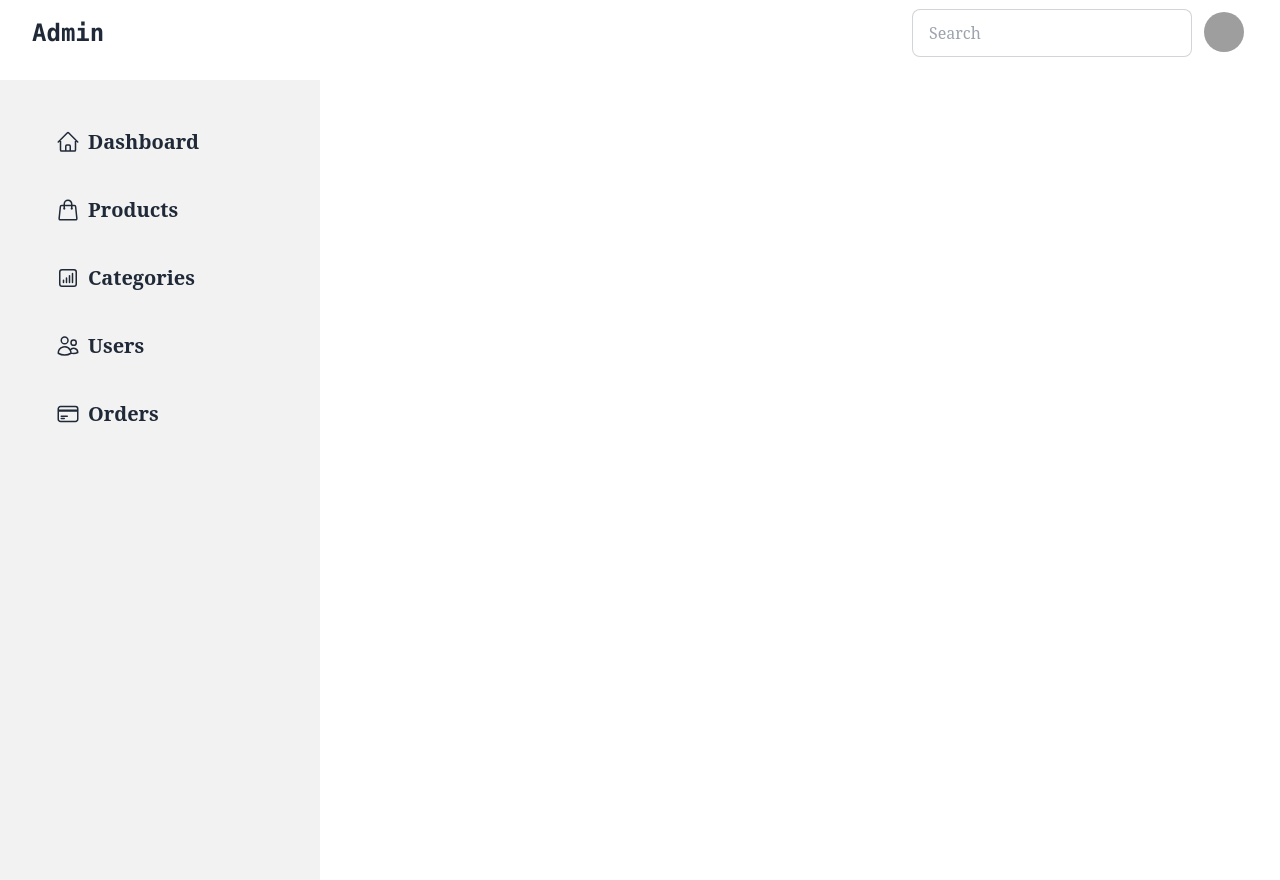
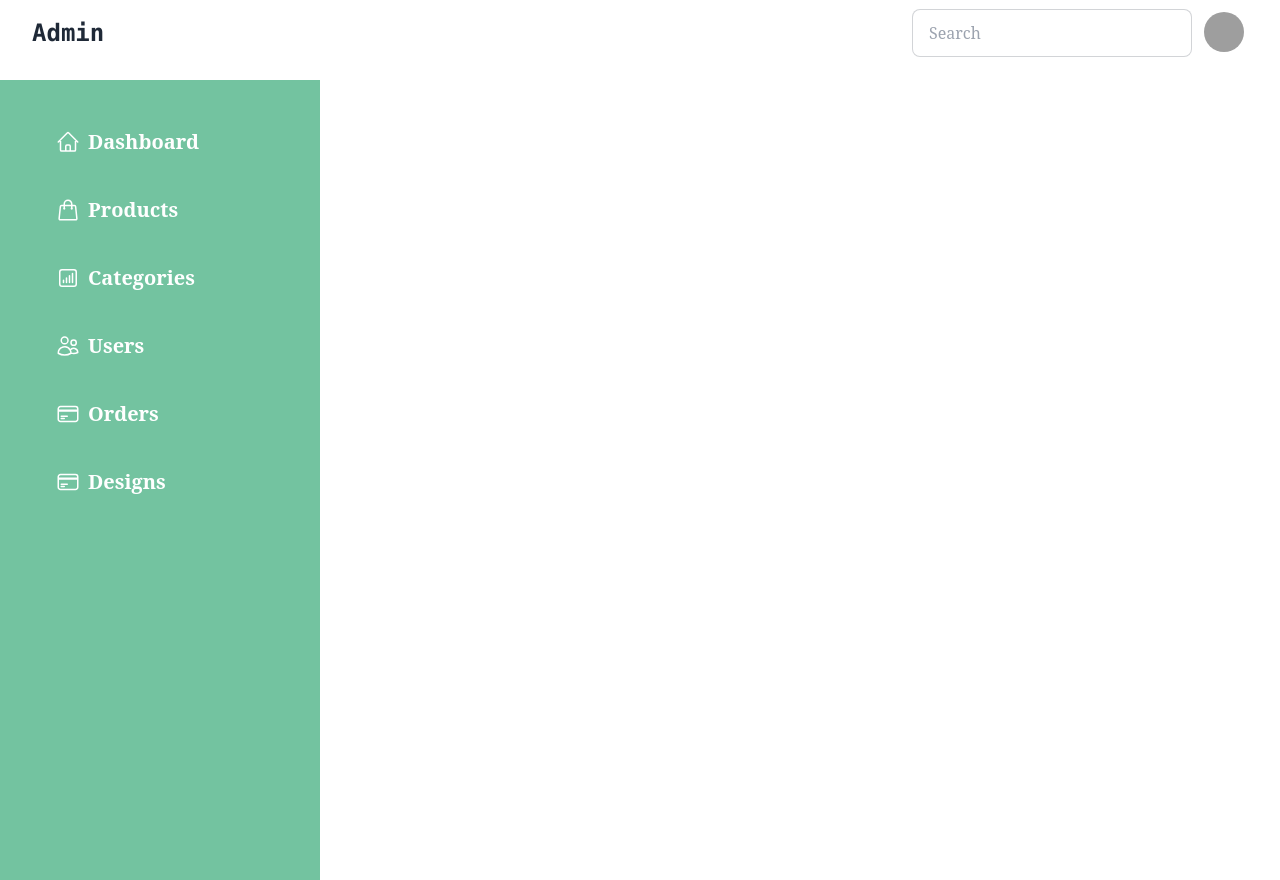
Before and after one commit to Node-React-Designer-Ecommerce/Admin-React-Designer-E-commerce, a React app: page / in a window 1280 px wide. Built offline with nearby package versions, Linux system fonts and the light colour scheme; grey boxes are pictures that could not be loaded; the HTML template or start-up script is replaced by a standard one.

Commit message:
fix/edit-ui

```diff
--- /dev/null
+++ b/src/Api/designsApi.js
@@ -0,0 +1,11 @@
+import axiosInstance from "./axiosInstance";
+
+export const getAllDesigns = async () => {
+  try {
+    const res = await axiosInstance.get(`/designs`);
+    return res.data.data.designs;
+  } catch (error) {
+    console.error("Error fetching products:", error);
+    throw error;
+  }
+};
--- a/src/App.jsx
+++ b/src/App.jsx
@@ -9,6 +9,7 @@ import Login from "./pages/Login";
 import AddProduct from "./components/AddProduct";
 import EditProduct from "./components/EditProduct";
 import Dashboard from "./pages/Dashboard";
+import Designs from "./pages/Designs";
 // import ProtectedRoute from "./Auth/ProtectedRoute";
 
 function App() {
@@ -25,6 +26,7 @@ function App() {
           <Route path="categories" element={<Categories />} />
           <Route path="users" element={<Users />} />
           <Route path="orders" element={<Orders />} />
+          <Route path="designs" element={<Designs />} />
         </Route>
         <Route path="/add-product" element={<AddProduct />} />
         <Route path="/edit-product/:id" element={<EditProduct />} />
--- a/src/components/Sidebar.jsx
+++ b/src/components/Sidebar.jsx
@@ -5,22 +5,50 @@ import ProductsIcon from "../Icons/ProductsIcon";
 import UsersIcon from "../Icons/UsersIcon";
 import OrderIcon from "../Icons/OrderIcon";
 
-
-
 export default function Sidebar() {
   return (
-        <div className="drawer sm:drawer-open flex pt-20">
+    <div className="drawer sm:drawer-open flex pt-20 ">
       <input id="my-drawer-2" type="checkbox" className="drawer-toggle" />
       {/* Sidebar */}
-            <div className="drawer-side z-10">
-                <label htmlFor="my-drawer-2" aria-label="close sidebar" className="drawer-overlay"></label>
-                <ul className="menu text-xl font-bold bg-base-200 min-h-full w-80 sm:p-10 gap-6 flex items-start">
+      <div className="drawer-side z-10 ">
+        <label
+          htmlFor="my-drawer-2"
+          aria-label="close sidebar"
+          className="drawer-overlay"
+        ></label>
+        <ul className="menu text-xl font-bold  min-h-full w-80 sm:p-10 gap-6 flex items-start bg-mintColor text-white ">
           {/* Sidebar content here */}
-                    <li><Link to={"dashboard"} className="m-auto"><HomeIcon/> Dashboard</Link></li>
-                    <li><Link to={"products"} className="m-auto"><ProductsIcon/> Products</Link></li>
-                    <li><Link to={"categories"} className="m-auto"><CategroyIcon/> Categories</Link></li>
-                    <li><Link to={"users"} className="m-auto"><UsersIcon/>Users</Link></li>
-                    <li><Link to={"orders"} className="m-auto"><OrderIcon/> Orders</Link></li>
+          <li>
+            <Link to={"dashboard"} className="m-auto">
+              <HomeIcon /> Dashboard
+            </Link>
+          </li>
+          <li>
+            <Link to={"products"} className="m-auto">
+              <ProductsIcon /> Products
+            </Link>
+          </li>
+          <li>
+            <Link to={"categories"} className="m-auto">
+              <CategroyIcon /> Categories
+            </Link>
+          </li>
+          <li>
+            <Link to={"users"} className="m-auto">
+              <UsersIcon />
+              Users
+            </Link>
+          </li>
+          <li>
+            <Link to={"orders"} className="m-auto">
+              <OrderIcon /> Orders
+            </Link>
+          </li>
+          <li>
+            <Link to={"designs"} className="m-auto">
+              <OrderIcon /> Designs
+            </Link>
+          </li>
         </ul>
       </div>
 
@@ -31,5 +59,5 @@ export default function Sidebar() {
         </div>
       </div>
     </div>
-    )
+  );
 }
--- a/src/pages/Dashboard.jsx
+++ b/src/pages/Dashboard.jsx
@@ -1,13 +1,31 @@
 import { Line, Bar, Doughnut } from "react-chartjs-2";
 import "chart.js/auto";
-import { ComposableMap, Geographies, Geography , Marker, ZoomableGroup } from "react-simple-maps";
-const geoUrl = "https://raw.githubusercontent.com/datasets/geo-countries/master/data/countries.geojson";
+import {
+  ComposableMap,
+  Geographies,
+  Geography,
+  Marker,
+  ZoomableGroup,
+} from "react-simple-maps";
+
+const geoUrl =
+  "https://raw.githubusercontent.com/datasets/geo-countries/master/data/countries.geojson";
 
 const Dashboard = () => {
   const chartData = {
     labels: [
-      "plane", "helicopter", "boat", "train", "subway", "bus", "car",
-      "moto", "bicycle", "horse", "skateboard", "others"
+      "plane",
+      "helicopter",
+      "boat",
+      "train",
+      "subway",
+      "bus",
+      "car",
+      "moto",
+      "bicycle",
+      "horse",
+      "skateboard",
+      "others",
     ],
     datasets: [
       {
@@ -80,6 +98,7 @@ const Dashboard = () => {
   // World Map Section
 
   return (
+    <div>
       <div className="p-6 h-screen w-full">
         {/* Header Section */}
         <div className="flex justify-between items-center mb-6">
@@ -119,21 +138,29 @@ const Dashboard = () => {
         <div className="grid grid-cols-1 md:grid-cols-3 gap-6 mb-6">
           {/* Campaign Revenue (Doughnut Chart) */}
           <div className="col-span-1 p-6 shadow-lg">
-          <h2 className="text-xl font-semibold text-purple-600 mb-4">Campaign</h2>
+            <h2 className="text-xl font-semibold text-purple-600 mb-4">
+              Campaign
+            </h2>
             <Doughnut data={doughnutData} />
             <p className="text-xl mt-4">$48,352 revenue generated</p>
-          <p className="text-sm text-gray-600">Includes extra misc expenditures and costs</p>
+            <p className="text-sm text-gray-600">
+              Includes extra misc expenditures and costs
+            </p>
           </div>
 
           {/* Sales Quantity (Bar Chart) */}
           <div className="col-span-1 p-6 shadow-lg">
-          <h2 className="text-xl font-semibold text-purple-600 mb-4">Sales Quantity</h2>
+            <h2 className="text-xl font-semibold text-purple-600 mb-4">
+              Sales Quantity
+            </h2>
             <Bar data={salesData} />
           </div>
 
           {/* World Sales Map */}
           <div className="col-span-1 p-6 shadow-lg">
-      <h2 className="text-xl font-semibold text-purple-600 mb-4">Global Sales Distribution</h2>
+            <h2 className="text-xl font-semibold text-purple-600 mb-4">
+              Global Sales Distribution
+            </h2>
             <ComposableMap>
               <ZoomableGroup>
                 <Geographies geography={geoUrl}>
@@ -154,7 +181,11 @@ const Dashboard = () => {
                 {/* Add Marker for Your Location */}
                 <Marker coordinates={yourLocation.coordinates}>
                   <circle r={8} fill="#F53" />
-            <text textAnchor="middle" y={yourLocation.markerOffset} style={{ fontSize: 14, fill: "#000" }}>
+                  <text
+                    textAnchor="middle"
+                    y={yourLocation.markerOffset}
+                    style={{ fontSize: 14, fill: "#000" }}
+                  >
                     {yourLocation.name}
                   </text>
                 </Marker>
@@ -199,6 +230,7 @@ const Dashboard = () => {
           </div>
         </div>
       </div>
+    </div>
   );
 };
 
--- a/src/pages/Home.jsx
+++ b/src/pages/Home.jsx
@@ -1,13 +1,9 @@
-
-import Sidebar from '../components/Sidebar'
+import Sidebar from "../components/Sidebar";
 
 export default function Home() {
   return (
-    <>
-    <div className='flex justify-center'>
-
+    <div className="flex">
+      <Sidebar />
     </div>
-    <Sidebar/>
-    </>
-  )
+  );
 }
--- a/src/pages/Orders.jsx
+++ b/src/pages/Orders.jsx
@@ -1,10 +1,10 @@
-import { useContext, useEffect, useState } from "react"
+import { useContext, useEffect, useState } from "react";
 import { AuthContext } from "../Auth/AuthContext";
 import { getAllOrders } from "../Api/ordersapi";
 import Skelton from "../components/Skelton";
 
 function Orders() {
-const [orders , setOrders] = useState([]);
+  const [orders, setOrders] = useState([]);
   const [loading, setLoading] = useState(true);
   const { user } = useContext(AuthContext);
 
@@ -24,17 +24,18 @@ useEffect(() => {
     fetchProducts();
   }, [user]);
 
-
   if (loading) {
-  <div><Skelton /></div>
+    <div>
+      <Skelton />
+    </div>;
   }
   return (
     <div className="overflow-x-auto ">
       <div className="w-full">
         <table className="table text-2xl">
           {/* head */}
-          <thead className="text-xl ">
-            <tr >
+          <thead className="text-center text-2xl text-purpleColor">
+            <tr>
               <th>
                 <label>
                   <input type="checkbox" className="checkbox hidden" />
@@ -59,21 +60,35 @@ if (loading) {
                   <div className="flex items-center gap-3">
                     <div>
                       <div className=" capitalize">{order.customer}</div>
-                      <div className="text-sm opacity-50">{order.createdAt}</div>
+                      <div className="text-sm opacity-50">
+                        {order.createdAt}
+                      </div>
                     </div>
                   </div>
                 </td>
-                <td >{order.items && order.items.map((item, index) => (
+                <td>
+                  {order.items &&
+                    order.items.map((item, index) => (
                       <div className="px-10" key={index}>
                         <div className="flex items-start  w-full max-w-xs gap-5">
-                      <p className="text-center text-[20px]"> {item.price}</p>
+                          <p className="text-center text-[20px]">
+                            {" "}
+                            {item.price}
+                          </p>
                           <p className="opacity-65 ">{"-"}</p>
-                      <p className="text-center text-[20px]"> {item.quantity}</p>
+                          <p className="text-center text-[20px]">
+                            {" "}
+                            {item.quantity}
+                          </p>
                           <p className="opacity-65 ">{"-"}</p>
-                      <p className="text-center text-[20px]"> {item.size}</p>
+                          <p className="text-center text-[20px]">
+                            {" "}
+                            {item.size}
+                          </p>
                         </div>
                       </div>
-                ))}</td>
+                    ))}
+                </td>
                 <td className="text-sm text-center">{order.orderStatus}</td>
                 <td className="text-sm text-center">{order.orderStatus}</td>
                 <td className="text-center">{order.totalPrice}</td>
@@ -82,11 +97,9 @@ if (loading) {
           </tbody>
         </table>
       </div>
-      <div>
-
+      <div></div>
     </div>
-    </div>
-  )
+  );
 }
 
-export default Orders
+export default Orders;
--- a/src/pages/Users.jsx
+++ b/src/pages/Users.jsx
@@ -24,7 +24,7 @@ function Users() {
 
   return (
     <div>
-      <h1 className="font-bold text-3xl mb-5 ">Users</h1>
+      <h1 className="font-bold text-3xl mb-5 text-purpleColor ">Users</h1>
       <div>
         {loading ? (
           [...Array(10)].map((_, index) => <Skelton key={index} />)
@@ -36,7 +36,7 @@ function Users() {
               users.map((user) => (
                 <div
                   key={user._id}
-                  className="card bg-base-100 w-80 shadow-xl mb-6"
+                  className="card bg-base-100 w-80 shadow-xl mb-6 rounded"
                 >
                   <figure className="rounded-full w-36 h-36 mx-auto mt-12">
                     <img
--- a/tailwind.config.js
+++ b/tailwind.config.js
@@ -1,12 +1,16 @@
 /** @type {import('tailwindcss').Config} */
 export default {
-  content: [
-    "./index.html",
-    "./src/**/*.{js,jsx}",
-  ],
+  content: ["./index.html", "./src/**/*.{js,jsx}"],
   theme: {
-    extend: {},
+    extend: {
+      colors: {
+        lightBackGround: "#F5F5F5",
+        purpleColor: "#DC8DEA",
+        mintColor: "#73C3A0",
+        SecondaryColor: "#4e7f62",
+        "custom-bg": "rgb(104 42 34)",
+      },
+    },
   },
   plugins: [require("@tailwindcss/typography"), require("daisyui")],
-
-}
+};
```
Also changed, not shown: src/pages/Categories.jsx (+21 -15 lines), src/pages/Products.jsx (+50 -25 lines). Lines whose indentation alone changed are shown as unchanged.
